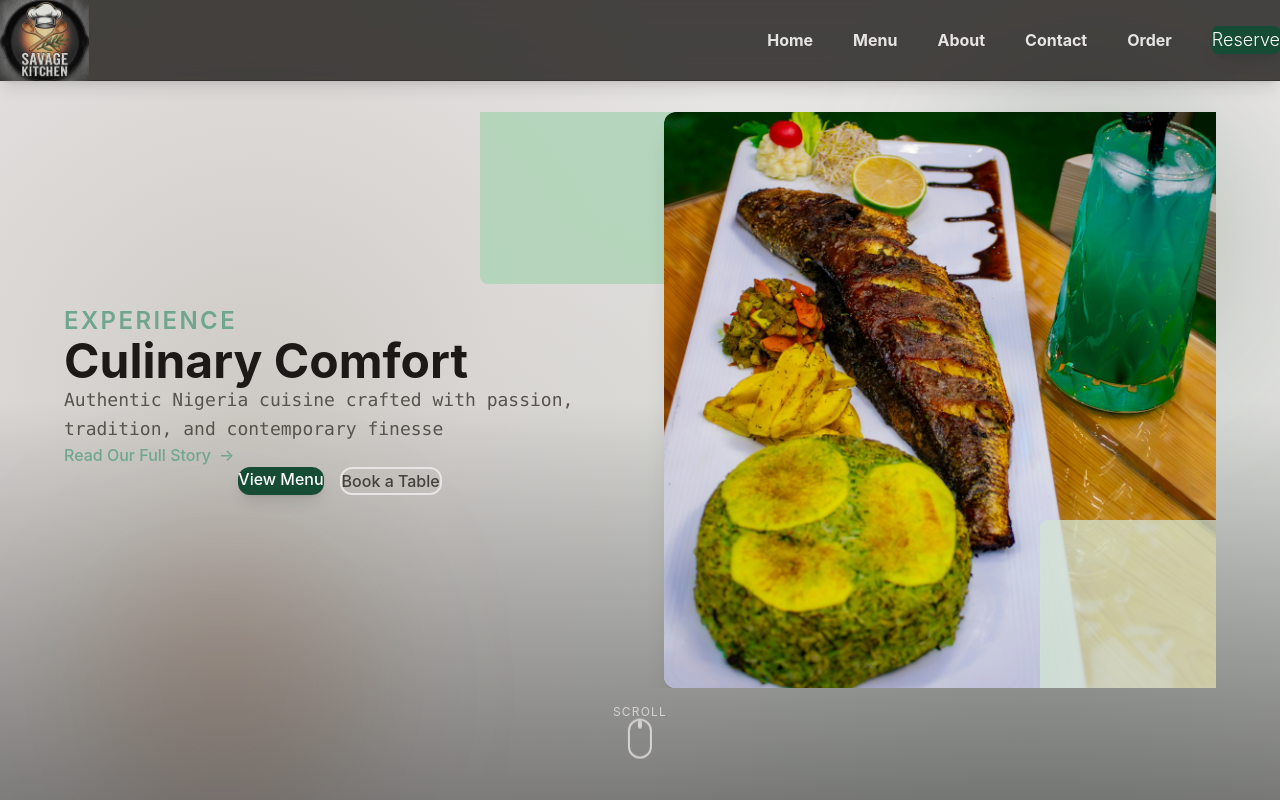
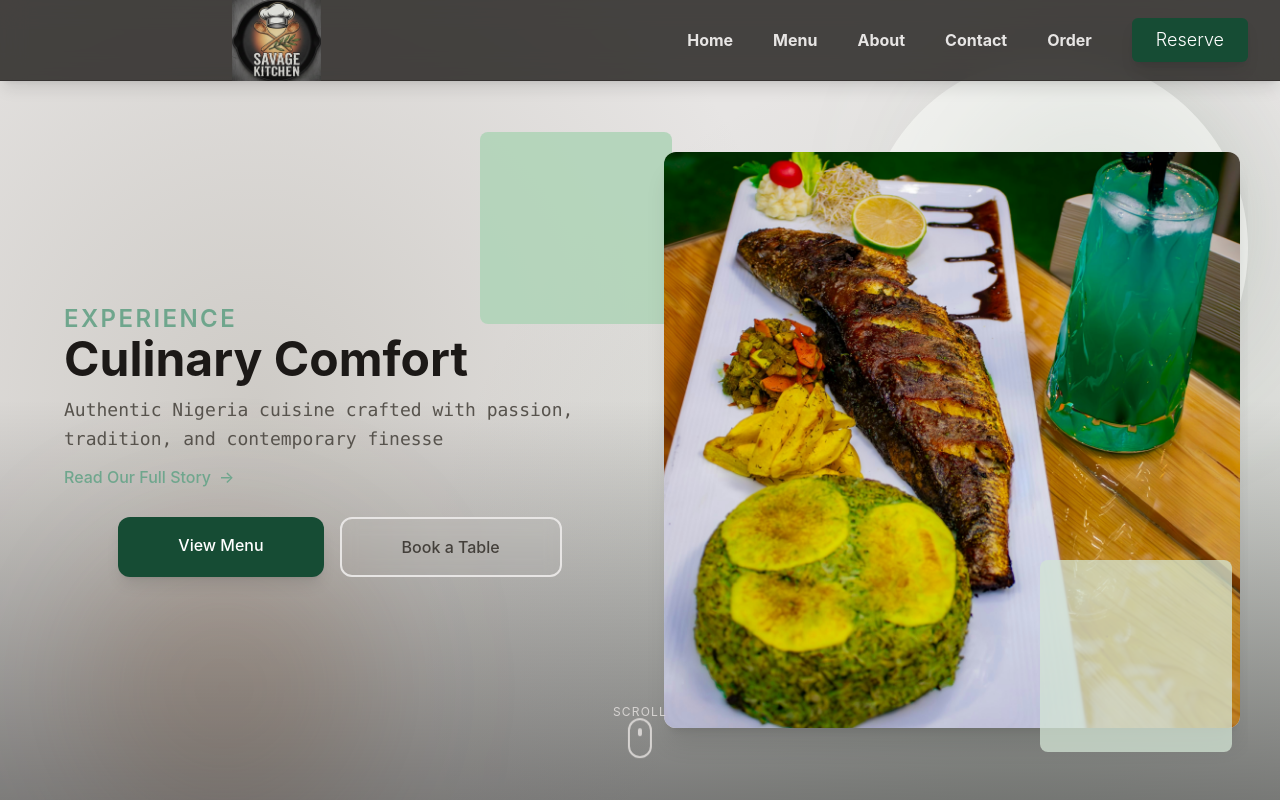
Before and after one commit to Engr-Shegez/Nigeria-kitchen, a React (Vite) app: page / in a window 1280 px wide. Shown: the top 800 px of the page. Built offline with nearby package versions, Linux system fonts and the light colour scheme.

Commit message:
optimized padding

```diff
--- a/src/index.css
+++ b/src/index.css
@@ -17,7 +17,7 @@
 
 * {
   margin: 0;
-  padding: 0;
+  padding: 10;
   box-sizing: border-box;
 }
 
```
